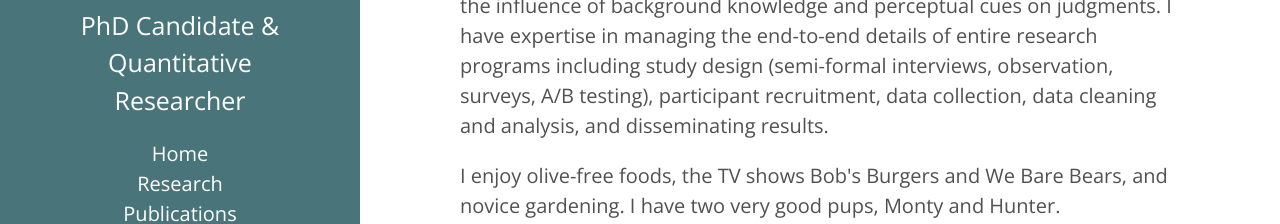
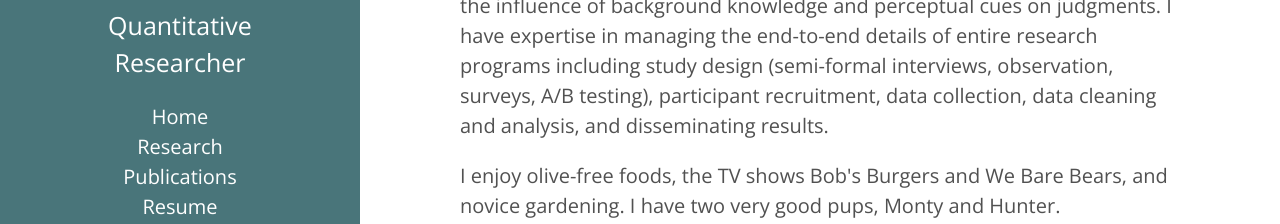
Before and after one commit to tzipporahdang/tzipporahdang.github.io, a plain HTML site: page index.html in a window 1280 px wide. Shown: the part 356-580 px from the top of the page. Drawn offline with nearby package versions, Linux system fonts and the light colour scheme; files whose address does not match are found by name.

Commit message:
Update index.html

```diff
--- a/index.html
+++ b/index.html
@@ -89,7 +89,7 @@
       <h1>Tzipporah P. Dang</h1>
 
 
-      <p class="lead">PhD Candidate & Quantitative Researcher</p>
+      <p class="lead">Quantitative Researcher</p>
 
     </div>
 
```
